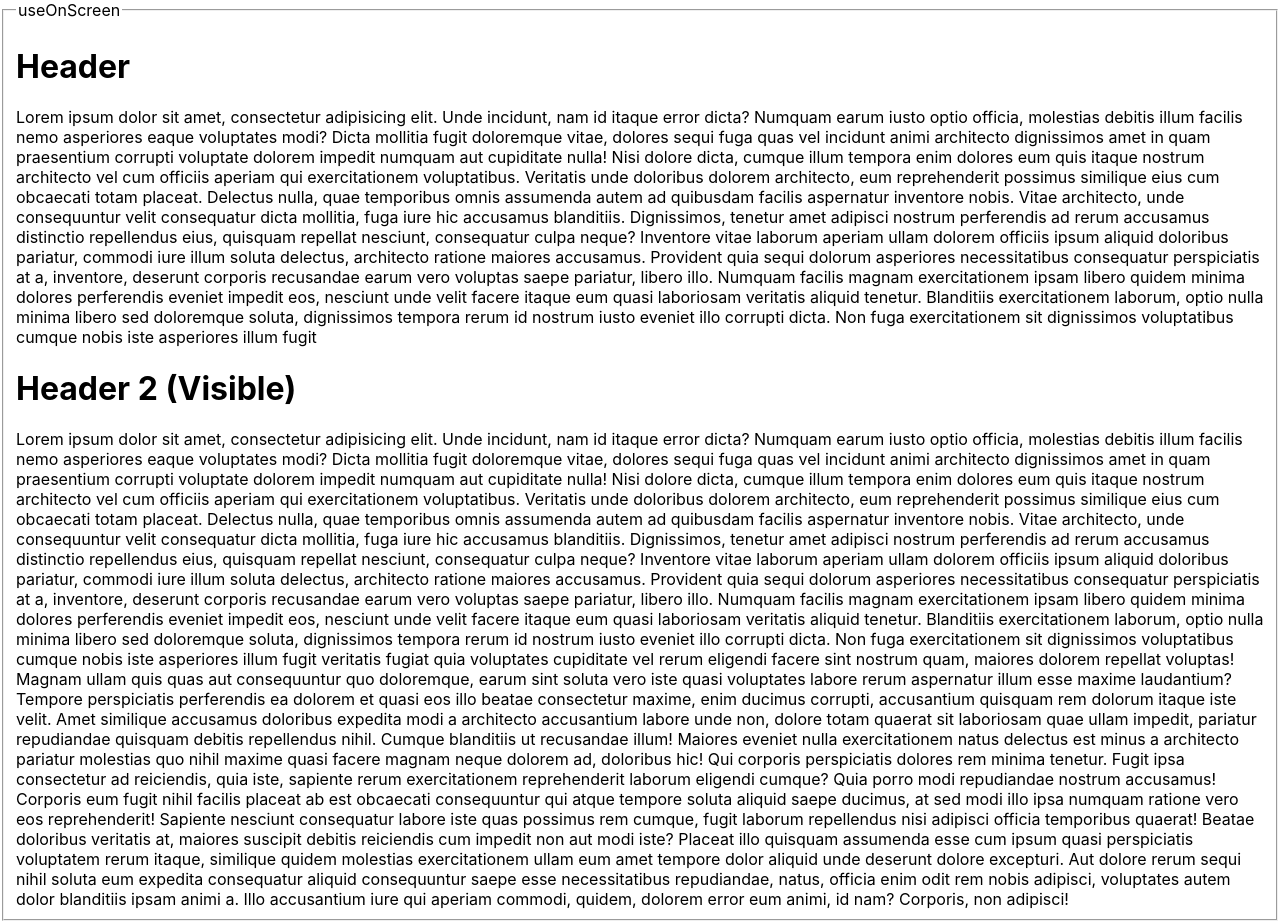
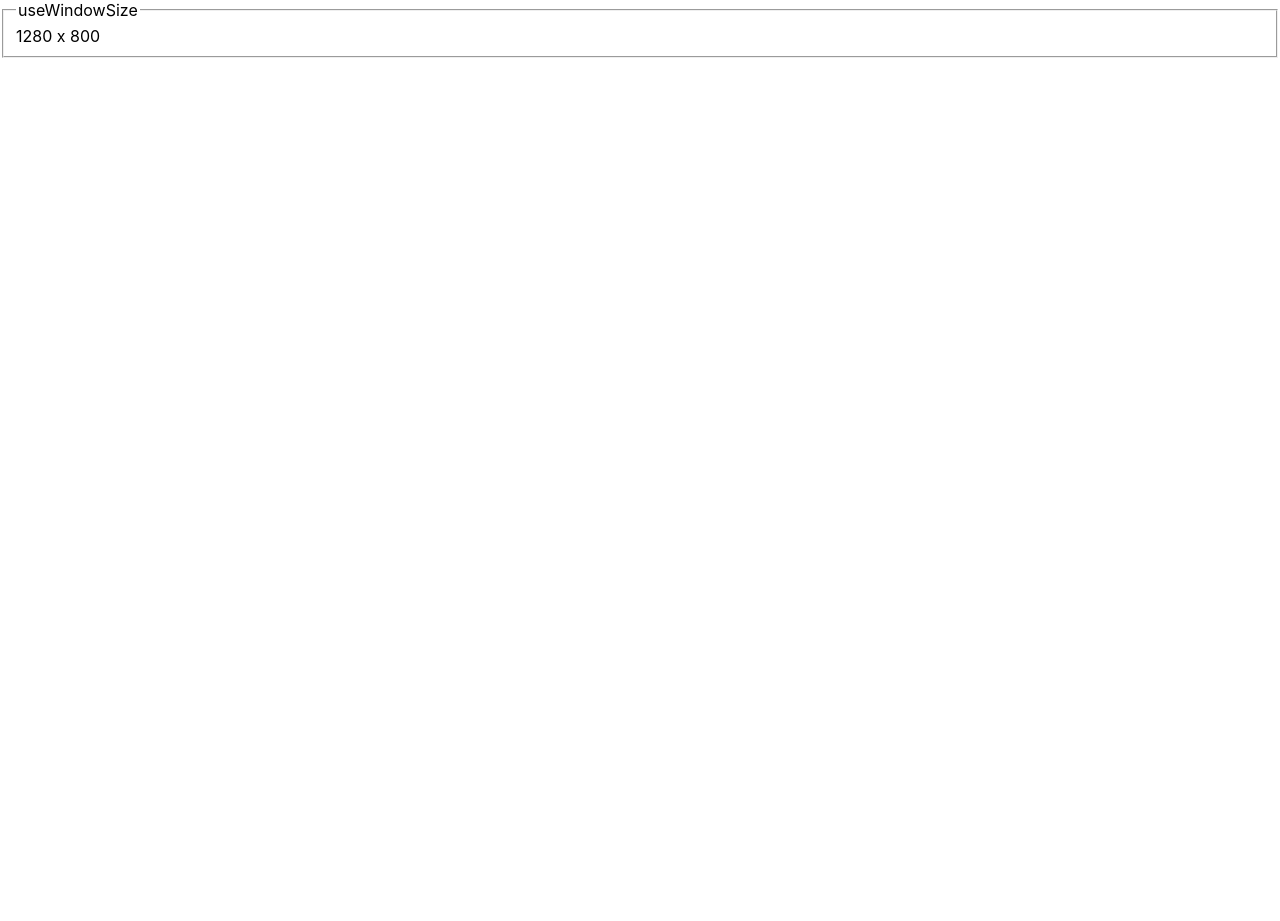
Before and after one commit to george-w-boo/custom-hooks, a React (Create React App) app: page / in a window 1280 px wide. After the commit the page ends 800 px from the top, so only its background shows below. Built offline with nearby package versions, Linux system fonts and the light colour scheme.

Commit message:
adds useWindwoSize

```diff
--- a/src/App.js
+++ b/src/App.js
@@ -11,6 +11,7 @@ import Async from "./components/Async";
 import Fetch from "./components/Fetch";
 import EventListener from "./components/EventListener";
 import OnScreen from "./components/OnScreen";
+import WindowSize from "./components/WindowSize";
 
 function App() {
   return (
@@ -26,8 +27,9 @@ function App() {
       <StateWithHistory />
       <Async />
       <Fetch />
-      <EventListener /> */}
-      <OnScreen />
+      <EventListener />
+      <OnScreen /> */}
+      <WindowSize />
     </>
   );
 }
--- /dev/null
+++ b/src/components/WindowSize.jsx
@@ -0,0 +1,12 @@
+import Card from "./common/Card"
+import { useWindowSize } from "../customHooks/useWindwoSize";
+
+export default function WindowSize() {
+  const { width, height } = useWindowSize()
+
+  return (
+    <Card legend="useWindowSize">
+      {width} x {height}
+    </Card>
+  )
+}
--- /dev/null
+++ b/src/customHooks/useWindwoSize.js
@@ -0,0 +1,18 @@
+import { useState } from "react";
+import { useEventListener } from "../customHooks/useEventListener";
+
+export const useWindowSize = () => {
+  const [windowSize, setWindowSize] = useState({
+    width: window.innerWidth,
+    height: window.innerHeight,
+  });
+
+  useEventListener("resize", () => {
+    setWindowSize({
+      width: window.innerWidth,
+      height: window.innerHeight,
+    });
+  });
+
+  return windowSize;
+};
```
